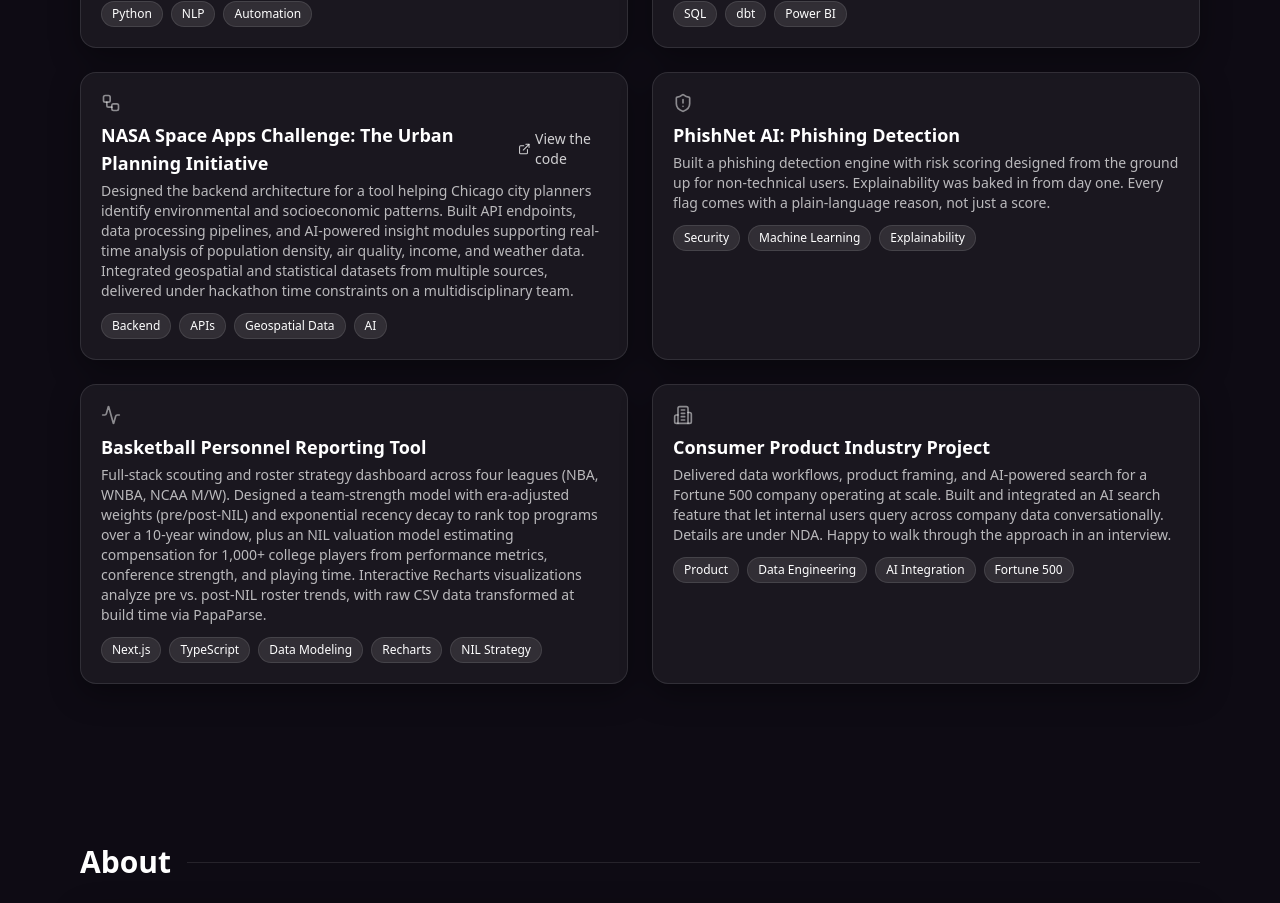
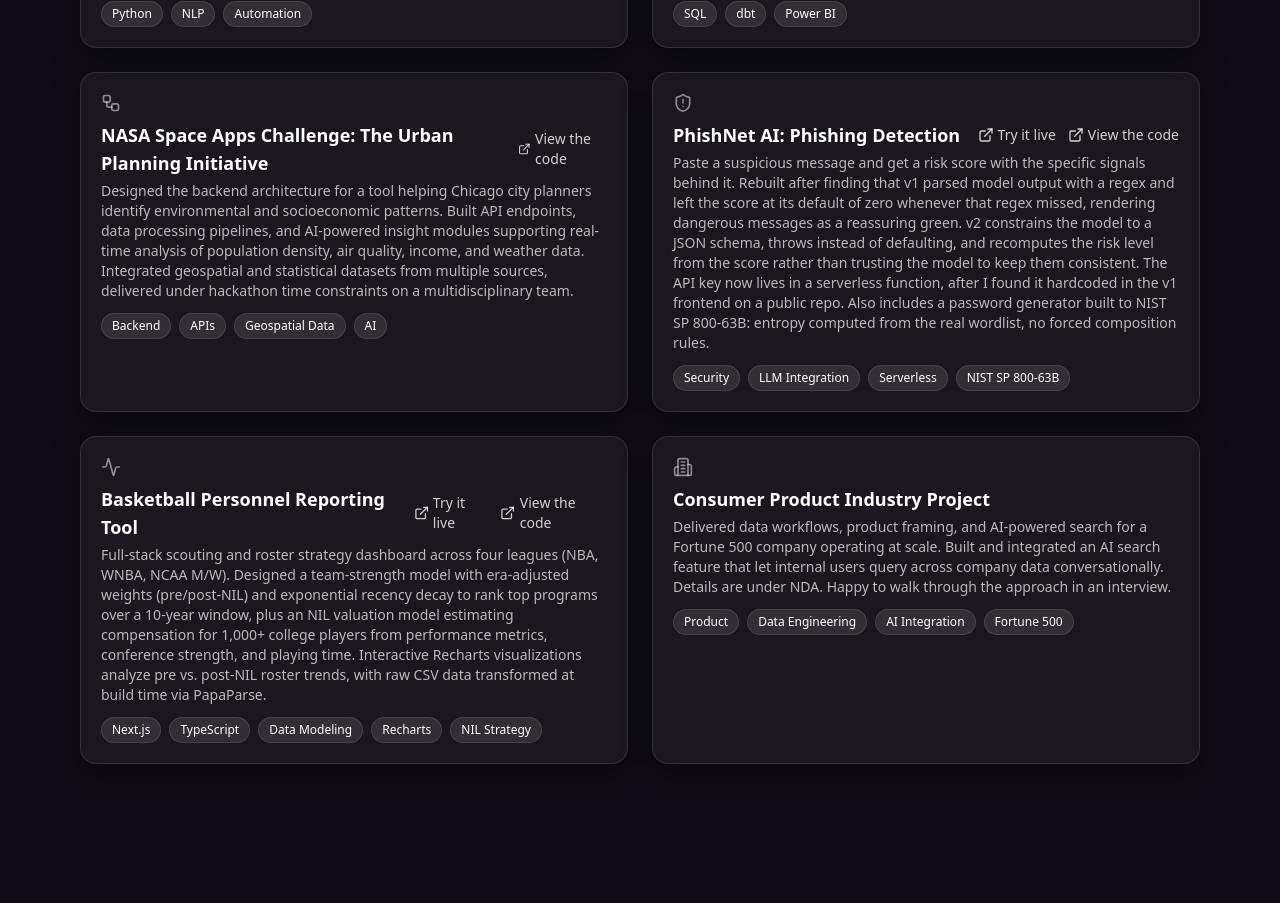
Before and after one commit to edark3/emmanuel-portfolio, a Next.js app: page / in a window 1280 px wide. Shown: the part 3340-4243 px from the top of the page. Built offline with nearby package versions, Linux system fonts and the light colour scheme.

Commit message:
Link PhishNet and PIV Engine cards; correct PhishNet description

```diff
--- a/app/page.tsx
+++ b/app/page.tsx
@@ -300,16 +300,22 @@ export default function Page() {
             {
               icon: ShieldAlert,
               title: 'PhishNet AI: Phishing Detection',
-              desc: 'Built a phishing detection engine with risk scoring designed from the ground up for non-technical users. Explainability was baked in from day one. Every flag comes with a plain-language reason, not just a score.',
-              tags: ['Security', 'Machine Learning', 'Explainability'],
-              links: [],
+              desc: 'Paste a suspicious message and get a risk score with the specific signals behind it. Rebuilt after finding that v1 parsed model output with a regex and left the score at its default of zero whenever that regex missed, rendering dangerous messages as a reassuring green. v2 constrains the model to a JSON schema, throws instead of defaulting, and recomputes the risk level from the score rather than trusting the model to keep them consistent. The API key now lives in a serverless function, after I found it hardcoded in the v1 frontend on a public repo. Also includes a password generator built to NIST SP 800-63B: entropy computed from the real wordlist, no forced composition rules.',
+              tags: ['Security', 'LLM Integration', 'Serverless', 'NIST SP 800-63B'],
+              links: [
+                { label: 'Try it live', href: 'https://phishnet-ai-v2.vercel.app' },
+                { label: 'View the code', href: 'https://github.com/edark3/phishnet-ai-v2' },
+              ],
             },
             {
               icon: Activity,
               title: 'Basketball Personnel Reporting Tool',
               desc: 'Full-stack scouting and roster strategy dashboard across four leagues (NBA, WNBA, NCAA M/W). Designed a team-strength model with era-adjusted weights (pre/post-NIL) and exponential recency decay to rank top programs over a 10-year window, plus an NIL valuation model estimating compensation for 1,000+ college players from performance metrics, conference strength, and playing time. Interactive Recharts visualizations analyze pre vs. post-NIL roster trends, with raw CSV data transformed at build time via PapaParse.',
               tags: ['Next.js', 'TypeScript', 'Data Modeling', 'Recharts', 'NIL Strategy'],
-              links: [],
+              links: [
+                { label: 'Try it live', href: 'https://basketball-piv-engine.vercel.app' },
+                { label: 'View the code', href: 'https://github.com/edark3/basketball-piv-engine' },
+              ],
             },
             {
               icon: Building2,
```
